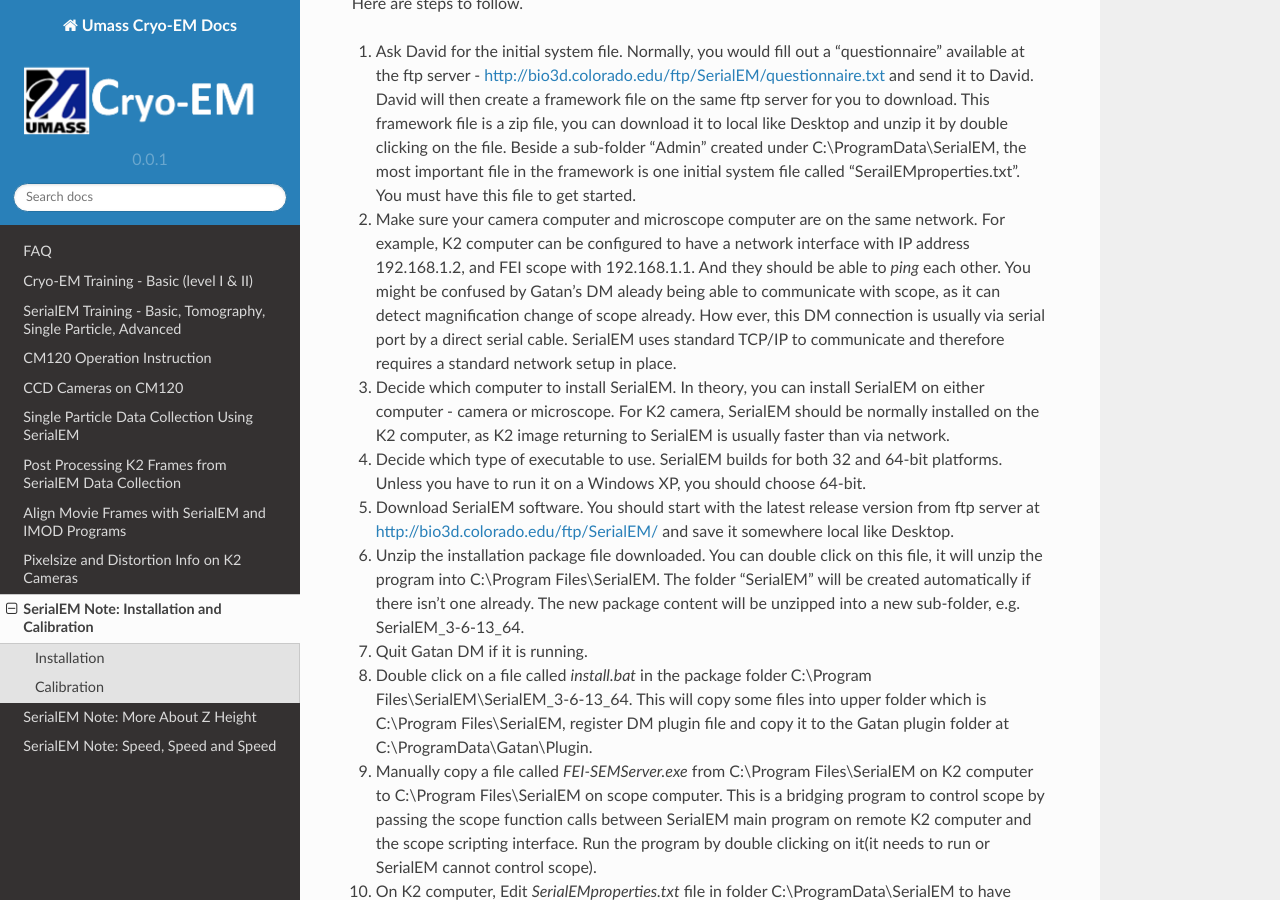
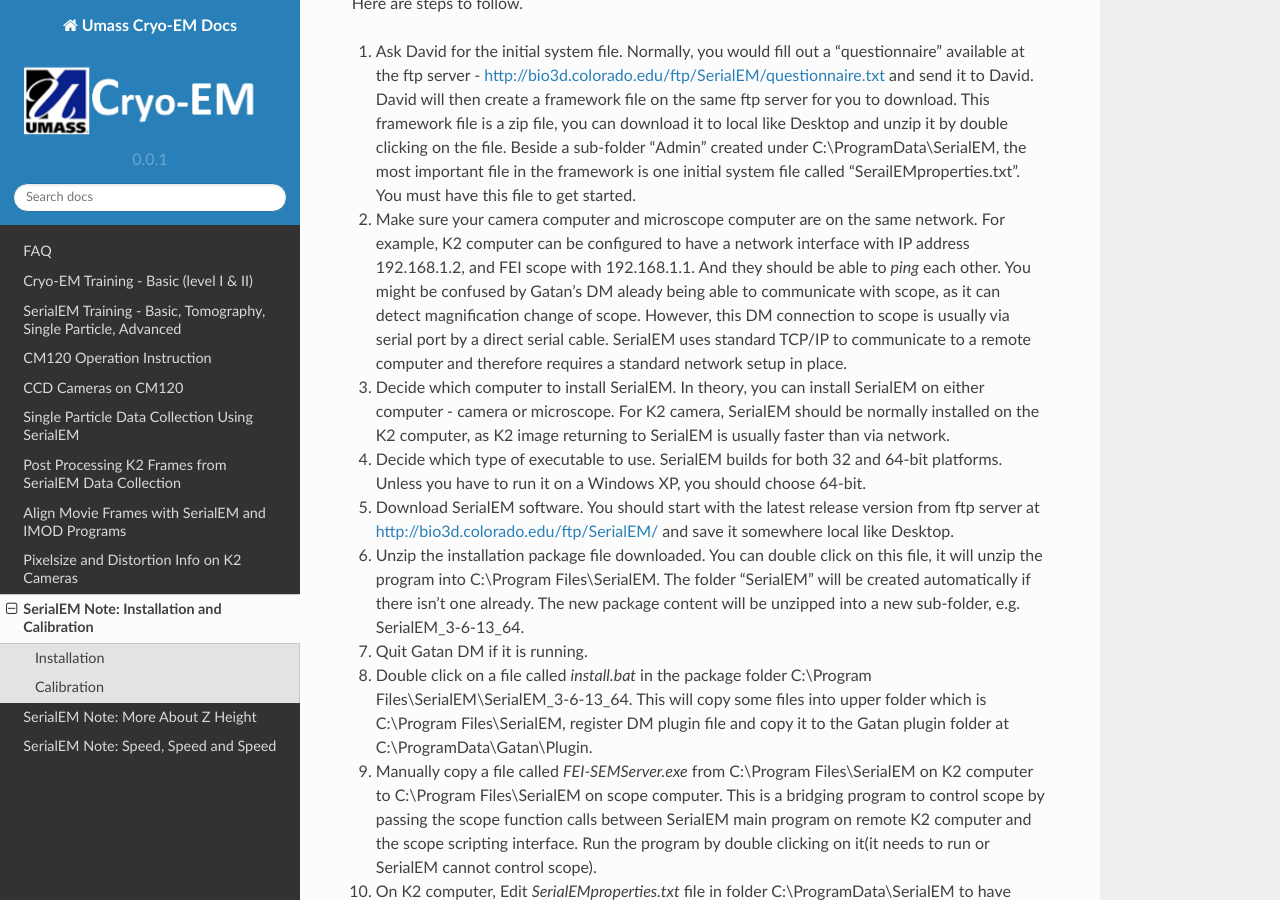
Before and after one commit to xuchen66/sphinx-emdocs, a Sphinx documentation site: the page built from source/serialEM-note-install-and-calib.rst, in a window 1280 px wide and 900 px high, scrolled down 627 px. Built offline with Sphinx 7.4.7 and the Read the Docs theme 2.0.0, drawn with Linux system fonts in a browser that asks for light colours; pages that are not in the unit, such as notebooks, are missing from menus.

Commit message:
Update serialEM-note-install-and-calib.rst

```diff
--- a/source/serialEM-note-install-and-calib.rst
+++ b/source/serialEM-note-install-and-calib.rst
@@ -24,7 +24,7 @@
 
 1. Ask David for the initial system file. Normally, you would fill out a "questionnaire" available at the ftp server - http://bio3d.colorado.edu/ftp/SerialEM/questionnaire.txt and send it to David. David will then create a framework file on the same ftp server for you to download. This framework file is a zip file, you can download it to local like Desktop and unzip it by double clicking on the file. Beside a sub-folder "Admin" created under C:\\ProgramData\\SerialEM, the most important file in the framework is one initial system file called "SerailEMproperties.txt". You must have this file to get started.
 
-#. Make sure your camera computer and microscope computer are on the same network. For example, K2 computer can be configured to have a network interface with IP address 192.168.1.2, and FEI scope with 192.168.1.1. And they should be able to *ping* each other. You might be confused by Gatan's DM aleady being able to communicate with scope, as it can detect magnification change of scope already. How ever, this DM connection is usually via serial port by a direct serial cable. SerialEM uses standard TCP/IP to communicate and therefore requires a standard network setup in place.
+#. Make sure your camera computer and microscope computer are on the same network. For example, K2 computer can be configured to have a network interface with IP address 192.168.1.2, and FEI scope with 192.168.1.1. And they should be able to *ping* each other. You might be confused by Gatan's DM aleady being able to communicate with scope, as it can detect magnification change of scope. However, this DM connection to scope is usually via serial port by a direct serial cable. SerialEM uses standard TCP/IP to communicate to a remote computer and therefore requires a standard network setup in place.
 
 #. Decide which computer to install SerialEM. In theory, you can install SerialEM on either computer - camera or microscope. For K2 camera, SerialEM should be normally installed on the K2 computer, as K2 image returning to SerialEM is usually faster than via network.
 
```
